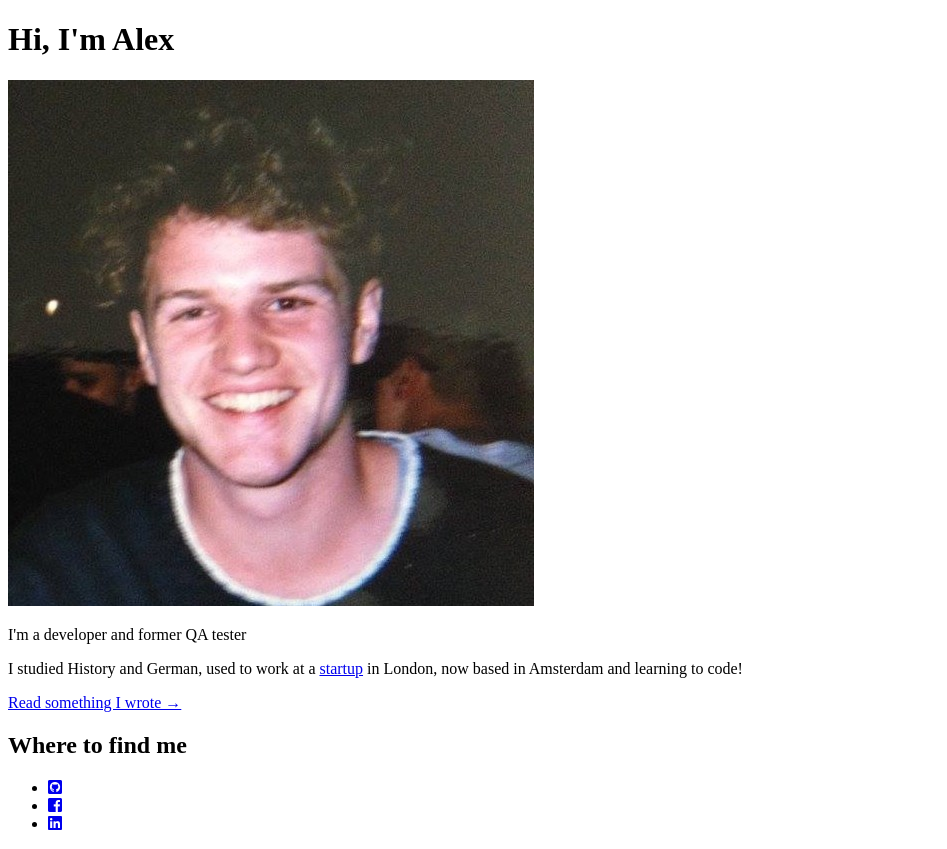
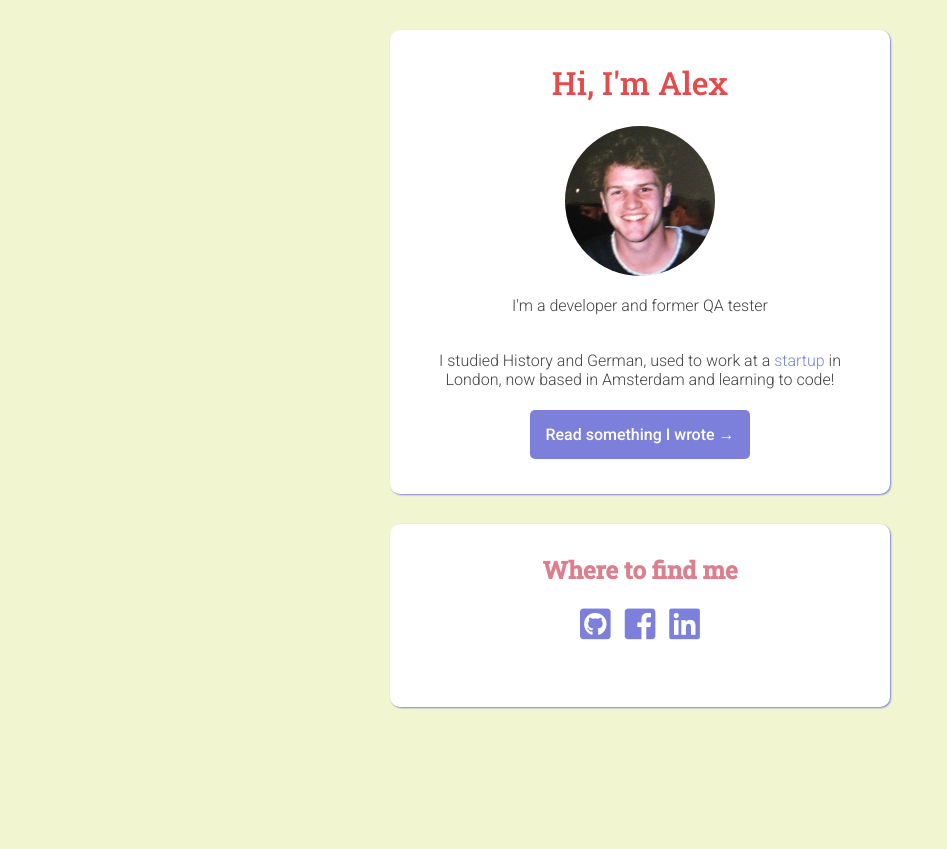
Before and after one commit to Alex-450/GH-Profile-Page, a plain HTML site: page index.html in a window 1280 px wide. Shown: the whole page, without its empty margins (0-947 px from the left). After the commit the page ends 800 px from the top, so only its background shows below. Drawn offline with Linux system fonts and the light colour scheme; the site is published under a folder, as on GitHub Pages, so addresses that start at the root find nothing.

Commit message:
css filepath test

```diff
--- a/index.html
+++ b/index.html
@@ -4,7 +4,7 @@
   <meta charset="UTF-8">
   <meta http-equiv="X-UA-Compatible" content="IE=edge">
   <meta name="viewport" content="width=device-width, initial-scale=1.0">
-  <link rel="stylesheet" href="/GH-Profile-Page/style.css">
+  <link rel="stylesheet" href="style.css">
   <link rel="stylesheet" href="https://use.fontawesome.com/releases/v5.6.3/css/all.css">
   <title>Alex Stearn</title>
   <link rel="icon"
```
